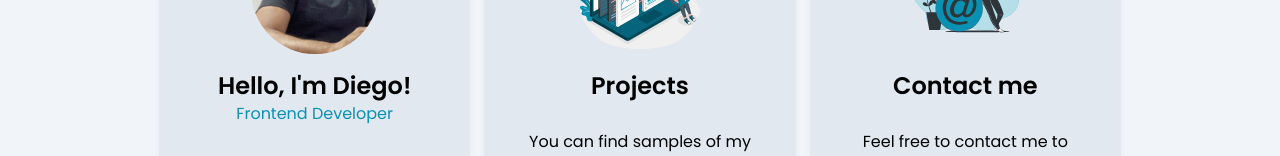
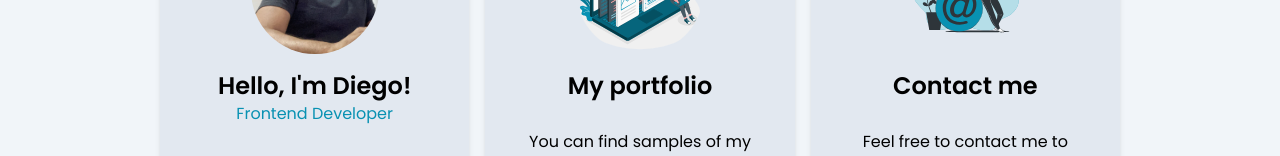
Before and after one commit to DiegoMarulandaB/Portfolio, a Next.js app: page / in a window 1280 px wide. Shown: the part 374-530 px from the top of the page. Built offline with nearby package versions, Linux system fonts and the light colour scheme.

Commit message:
add h2 portfolio_home

```diff
--- a/src/app/home/page.tsx
+++ b/src/app/home/page.tsx
@@ -74,7 +74,7 @@ const HomePage = () => {
               height={128}
               className="w-32 h-32 rounded-full mx-auto"
             />
-            <h2 className="font-semibold text-2xl mt-4">Projects</h2>
+            <h2 className="font-semibold text-2xl mt-4">My portfolio</h2>
             <div className="mt-5">
               <p className="text-center mt-2 mx-2 mr-2">
                 You can find samples of my projects. <br /> I hope you enjoy exploring my work as much as I enjoy
```
